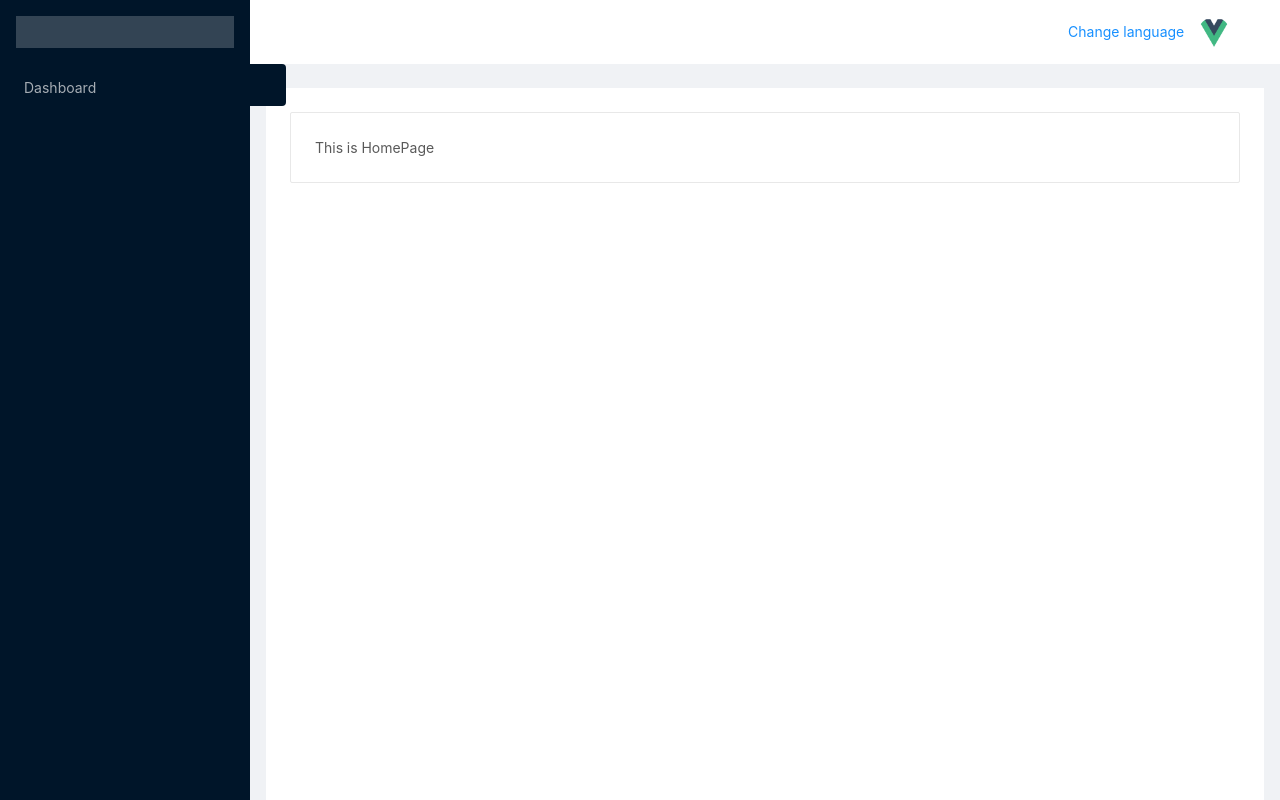
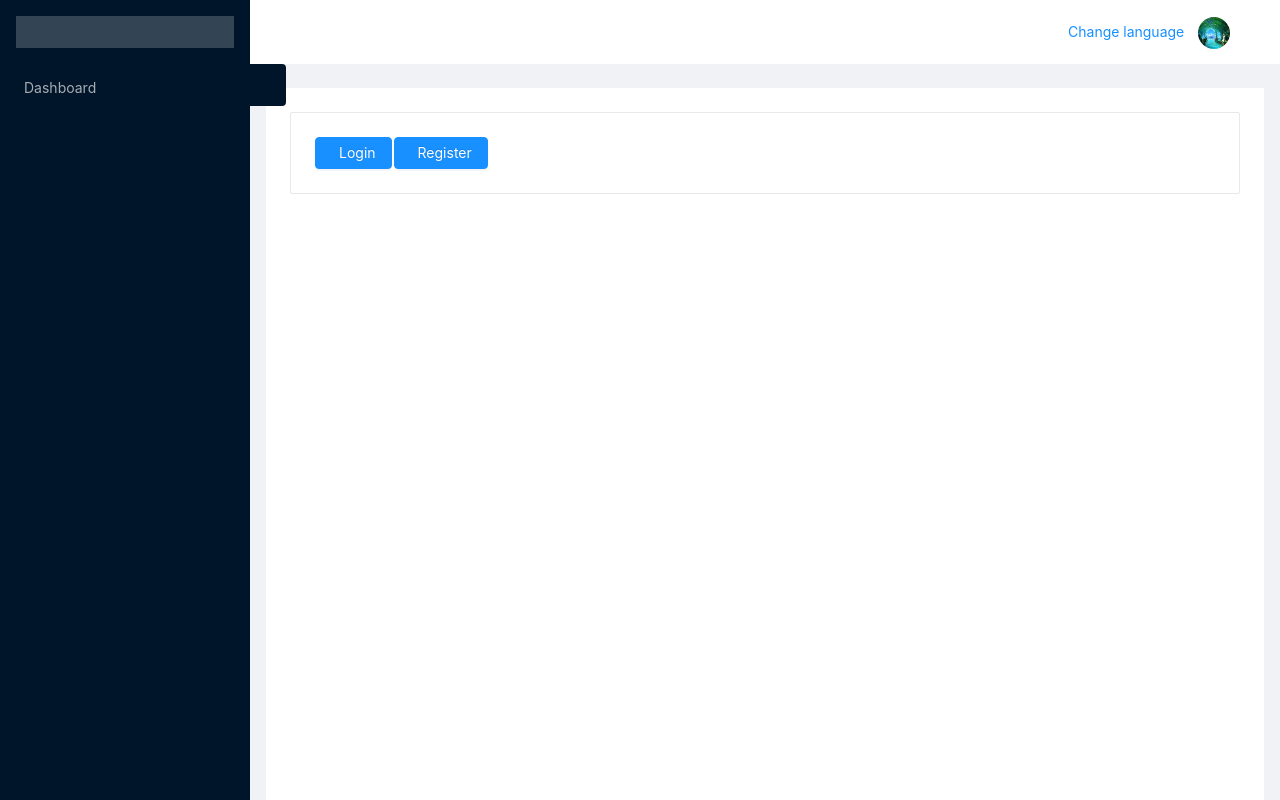
Before and after one commit to islambuet/laravel83, a Vue app: page / in a window 1280 px wide. Built offline with nearby package versions, Linux system fonts and the light colour scheme.

Commit message:
Home page Initiate

```diff
--- a/src/App.vue
+++ b/src/App.vue
@@ -45,24 +45,7 @@ export default {
     {
       this.status_site_loaded=1;
       this.$system_variables.status_data_loaded=1;
-      window.fbAsyncInit = function() {
-          FB.init({
-            appId      : '1058716664575670',
-            cookie     : true,
-            xfbml      : true,
-            version    : 'v9.0'
-          });
 
-          FB.AppEvents.logPageView();
-
-        };
-      (function(d, s, id){
-        var js, fjs = d.getElementsByTagName(s)[0];
-        if (d.getElementById(id)) {return;}
-        js = d.createElement(s); js.id = id;
-        js.src = "https://connect.facebook.net/en_US/sdk.js";
-        fjs.parentNode.insertBefore(js, fjs);
-      }(document, 'script', 'facebook-jssdk'));
     },
 
   },
--- a/src/components/home/Home.vue
+++ b/src/components/home/Home.vue
@@ -1,8 +1,10 @@
 <template>
   <div>
       <div v-if="$system_variables.status_task_loaded==1">
-        <a-card>
-          This is HomePage
+        <a-card  v-if="$system_variables.user.id == 0">
+          <router-link to="/login" class="ant-btn ant-btn-primary ant-btn-md mr-2"><a-icon type="login" /><span>{{$system_functions.get_label('label_login')}}</span></router-link>
+          <router-link to="/register" class="ant-btn ant-btn-primary ant-btn-md mr-2"><a-icon type="user-add" /><span>{{$system_functions.get_label('label_register')}}</span></router-link>
+
         </a-card>
 
       </div>
--- a/src/languages/label.js
+++ b/src/languages/label.js
@@ -27,6 +27,10 @@ export var labels={
     label_logout:{
         en:"Logout",
         bn:"লগআউট"
+    },
+    label_register:{
+        en:"Register",
+        bn:"নিবন্ধন"
     },
 
 
--- a/src/views/template/Header.vue
+++ b/src/views/template/Header.vue
@@ -2,7 +2,7 @@
     <a-layout-header :style="{ background: '#fff'}" :class="'d-print-none'">
         <div :style="{float:'right'}">
             <img :src="$system_variables.user.profile_picture" v-if="$system_variables.user.profile_picture" alt="profileImage" class="rounded-circle" :style="{height:'32px',width:'32px'}">
-            <img :src="'/images/logo.png'" v-else alt="Image" class="rounded-circle" :style="{height:'32px',width:'32px'}">
+            <img :src="'/images/profile.jpg'" v-else alt="Image" class="rounded-circle" :style="{height:'32px',width:'32px'}">
             <a-dropdown :trigger="['click']" :style="{float:'right'}">
                 <a class="ant-dropdown-link" @click.prevent>
                  <a-icon type="down" />
@@ -10,6 +10,9 @@
                 <a-menu slot="overlay">
                 <a-menu-item >{{$system_functions.get_label('label_welcome')}} {{$system_variables.user.name}}</a-menu-item >
                 <a-menu-item v-if="$system_variables.user.id > 0" @click="$system_variables.logout">{{$system_functions.get_label('label_logout')}}</a-menu-item>
+                <a-menu-item v-if="$system_variables.user.id == 0"> <router-link to="/login">{{$system_functions.get_label('label_login')}}</router-link></a-menu-item>
+                <a-menu-item v-if="$system_variables.user.id == 0"> <router-link to="/register">{{$system_functions.get_label('label_register')}}</router-link></a-menu-item>
+
             </a-menu>
             </a-dropdown>
         </div>
```
Also changed, not shown: public/images/profile.jpg (added).
